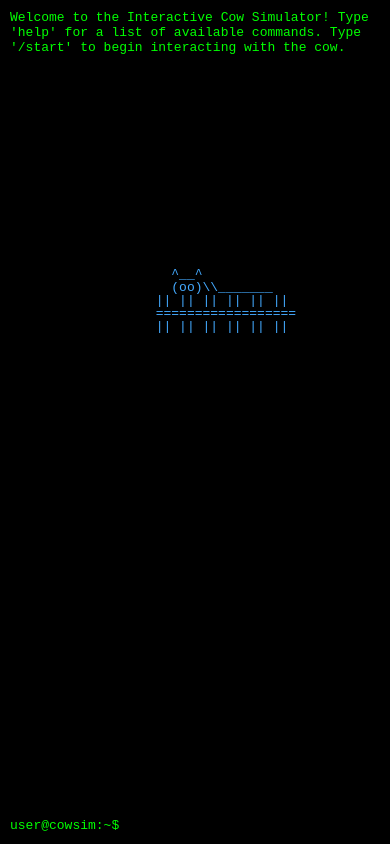
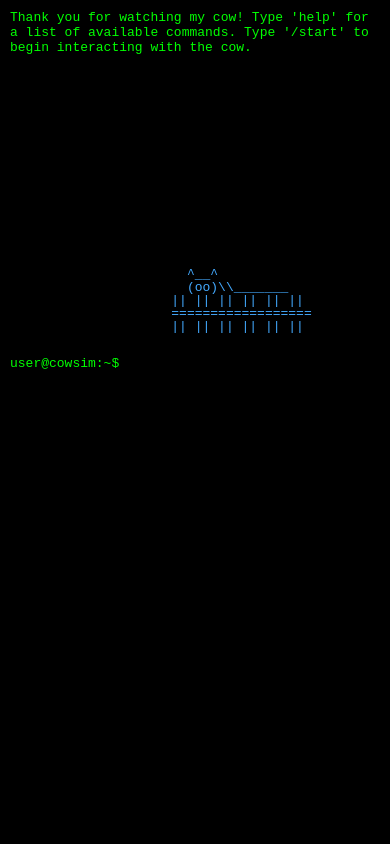
Before and after one commit to Yifeng-Sun/cow, a plain HTML site: page index.html in a window 390 px wide. Drawn offline with Linux system fonts and the light colour scheme.

Commit message:
improved mobile ux

```diff
--- a/index.html
+++ b/index.html
@@ -20,7 +20,7 @@
       flex-direction: column;
     }
     #output-container {
-    flex-grow: 1;
+      max-height: calc(100vh - 50px);
       overflow-y: auto;
     }
     #input-line {
@@ -119,7 +119,7 @@
   <body>
   <div id="terminal">
     <div id="output-container">
-    <div class="prompt">Welcome to the Interactive Cow Simulator!
+      <div class="prompt">Thank you for watching my cow!
   Type 'help' for a list of available commands.
   Type '/start' to begin interacting with the cow.</div>
       <div id="cow-container">
```
Lines whose indentation alone changed are shown as unchanged.
